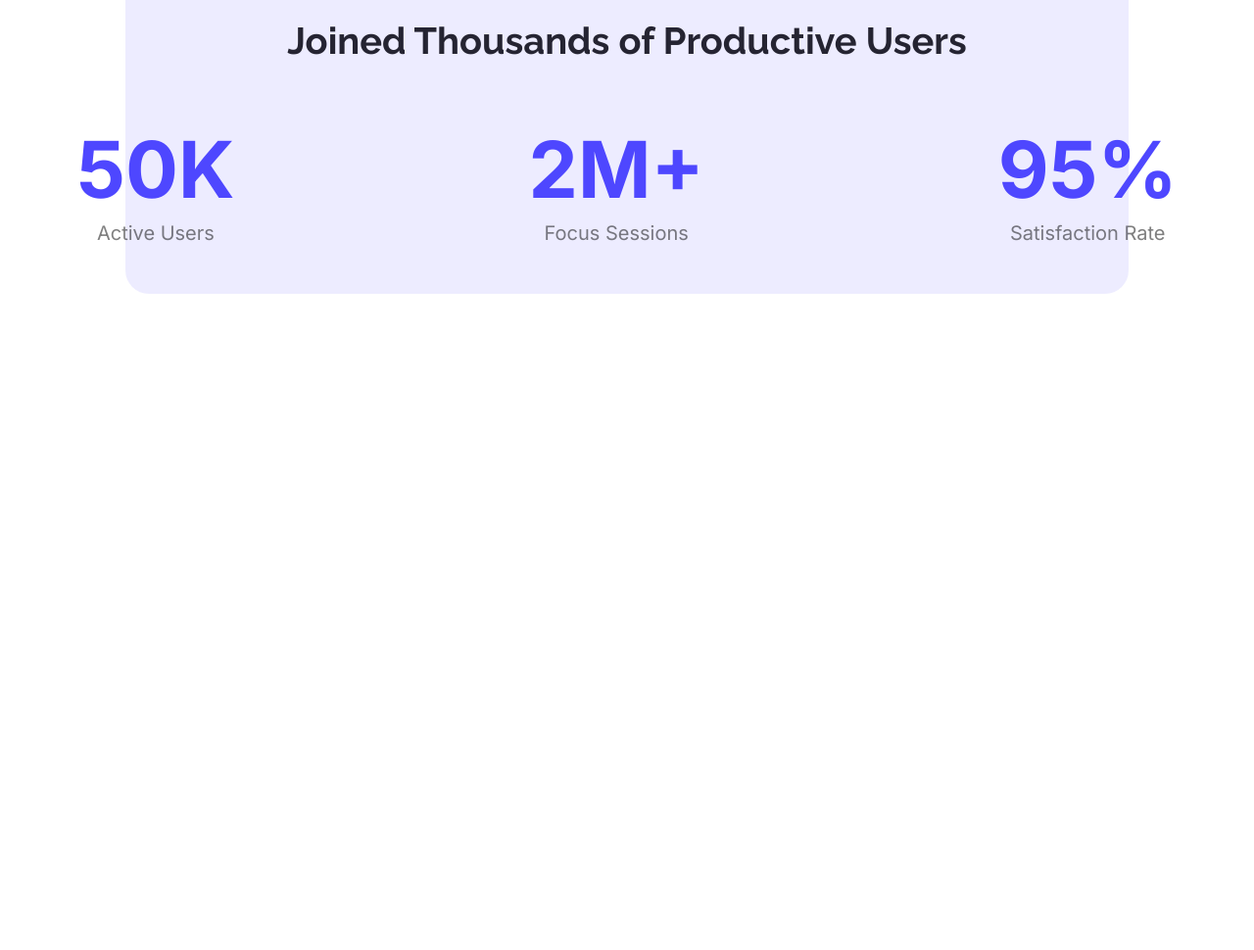
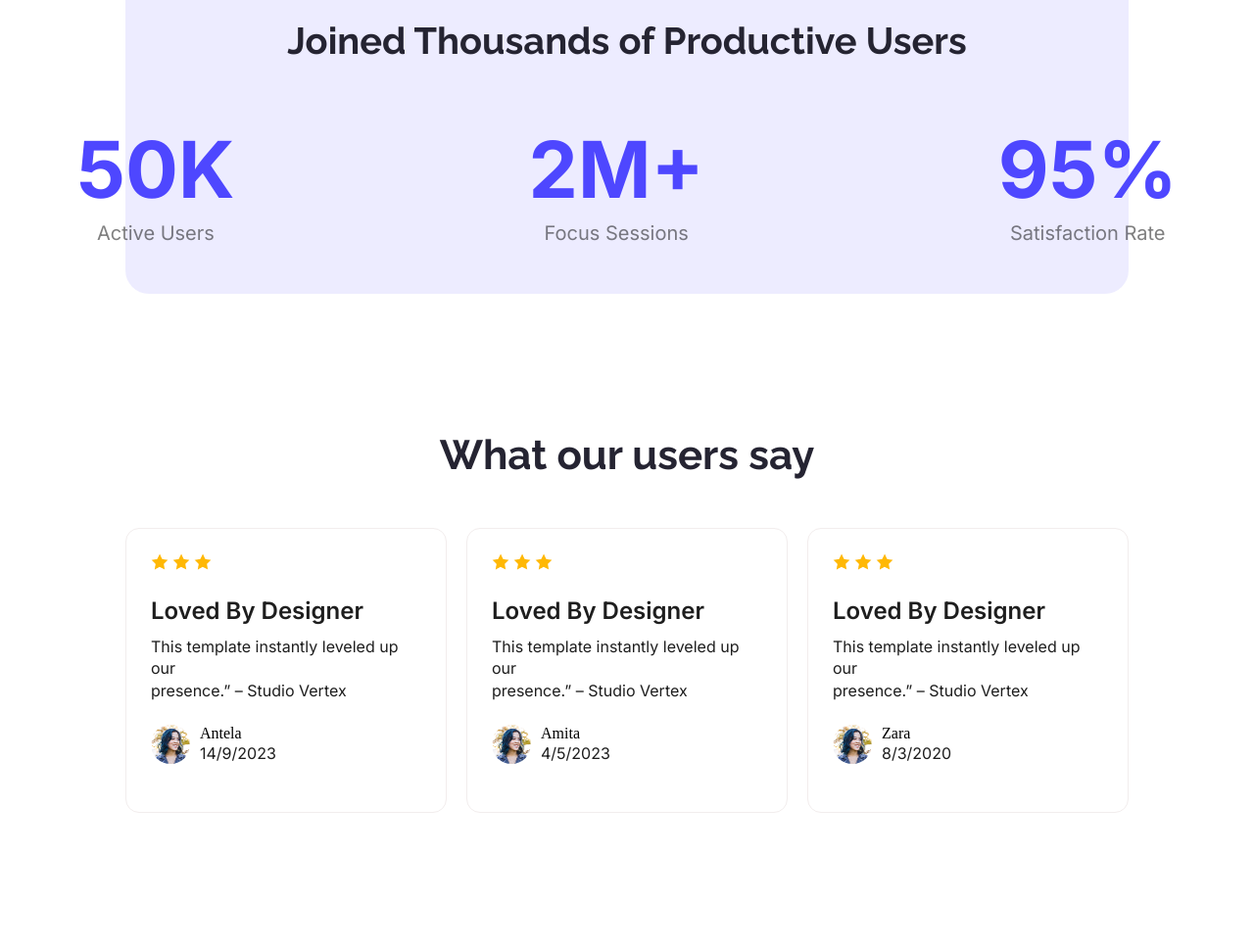
Before and after one commit to coderhabiba/Assignment-01, a plain HTML site: page index.html in a window 1280 px wide. Shown: the part 1460-2430 px from the top of the page at 98% size. Before the commit the page ends 1760 px from the top, so only its background shows below. Drawn offline with Linux system fonts and the light colour scheme.

Commit message:
user review area done

```diff
--- a/index.html
+++ b/index.html
@@ -52,6 +52,56 @@
         </div>
       </div>
     </section><!-- end users countdown -->
+
+    <!-- users area -->
+     <section class="review-container">
+       <h2>What our users say</h2>
+       <div class="review-cards">
+         <div class="review-card-1">
+           <img src="./Assets/icon-star.png" alt="">
+           <img src="./Assets/icon-star.png" alt="">
+           <img src="./Assets/icon-star.png" alt="">
+           <h4>Loved By Designer</h4>
+           <p>This template instantly leveled up our <br> presence.” – Studio Vertex</p>
+           <div class="avater-section">
+             <img src="/Assets/avatar.png" alt="">
+             <div>
+               <span>Antela</span>
+               <p>14/9/2023</p>
+             </div>
+           </div>
+         </div>
+         <div class="review-card-2">
+          <img src="./Assets/icon-star.png" alt="">
+          <img src="./Assets/icon-star.png" alt="">
+          <img src="./Assets/icon-star.png" alt="">
+           <h4>Loved By Designer</h4>
+           <p>This template instantly leveled up our <br> presence.” – Studio Vertex</p>
+          <div class="avater-section">
+            <img src="/Assets/avatar.png" alt="">
+            <div>
+              <span>Amita</span>
+              <p>4/5/2023</p>
+            </div>
+          </div>
+         </div>
+         <div class="review-card-3">
+          <img src="./Assets/icon-star.png" alt="">
+          <img src="./Assets/icon-star.png" alt="">
+          <img src="./Assets/icon-star.png" alt="">
+          <h4>Loved By Designer</h4>
+          <p>This template instantly leveled up our <br> presence.” – Studio Vertex</p>
+          <div class="avater-section">
+            <img src="/Assets/avatar.png" alt="">
+            <div>
+              <span>Zara</span>
+              <p>8/3/2020</p>
+            </div>
+          </div>
+         </div>
+       </div>
+     </section>
+    <!-- end users area -->
   </main>
 </body>
 
--- a/style.css
+++ b/style.css
@@ -144,7 +144,7 @@ nav button {
   text-align: center;
   margin-bottom: 60px;
 }
-.users{
+.users {
   display: flex;
   align-items: center;
   justify-content: center;
@@ -173,4 +173,64 @@ nav button {
   line-height: 24px;
   letter-spacing: 0%;
   text-align: center;
-}/* end users countdown */
+} /* end users countdown */
+
+/* review area */
+.review-container {
+  padding: 140px 0;
+}
+.review-container h2 {
+  color: rgb(37, 36, 50);
+  font-family: Raleway;
+  font-size: 42px;
+  font-weight: 700;
+  line-height: 49px;
+  letter-spacing: 0%;
+  text-align: center;
+  margin-bottom: 50px;
+}
+.review-cards {
+  display: flex;
+  align-items: center;
+  gap: 20px;
+  margin: 0 10%;
+}
+.review-card-1 ,.review-card-2,.review-card-3{
+  border: 1px solid rgb(242, 237, 237);
+  border-radius: 14px;
+  background: rgba(255, 255, 255, 0.5);
+  padding: 25px;
+  width: 33%;
+}
+.review-card-1 h4,.review-card-2 h4,.review-card-3 h4{
+  /* Heading */
+  color: rgb(30, 30, 30);
+  font-family: Inter;
+  font-size: 24px;
+  font-weight: 600;
+  line-height: 120%;
+  letter-spacing: -2%;
+  text-align: left;
+  margin-bottom: 10px;
+  margin-top: 24px;
+}
+.review-card-1 p,.review-card-2 p,.review-card-3 p {
+  color: rgb(30, 30, 30);
+  font-family: Inter;
+  font-size: 16px;
+  font-weight: 400;
+  line-height: 140%;
+  letter-spacing: 0%;
+  text-align: left;
+  margin-bottom: 24px;
+}
+.avater-section{
+  display: flex;
+  gap: 10px;
+}
+.avater-section img{
+  width: 40px;
+height: 40px;
+border-radius: 50%;
+}
+/* end review area */
```
